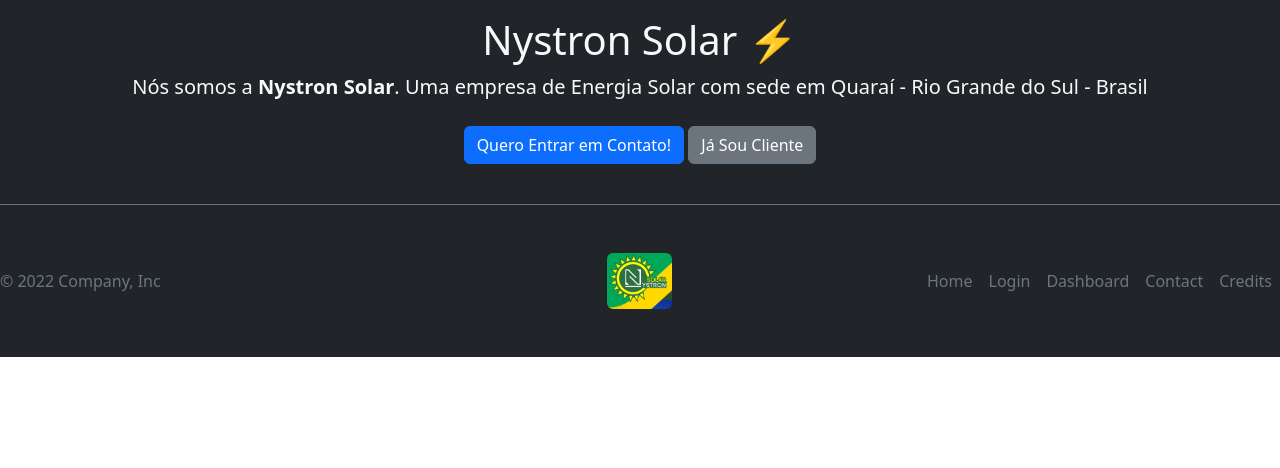
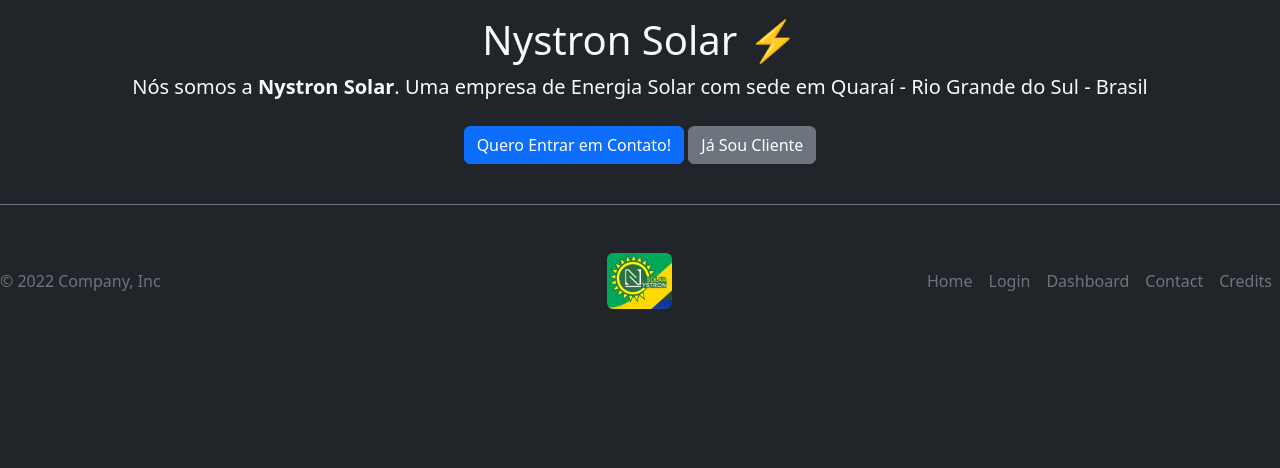
Before and after one commit to NystronSolar/Web, a Symfony app: template templates/index.html.twig in a window 1280 px wide. Shown: the top 468 px of the page. Run offline with Twig, Linux system fonts and the light colour scheme; the template is opened without the code that fills it, so the values that code supplies are empty; some libraries are stand-ins or nearby versions.

Commit message:
feat: add Dark Theme

```diff
--- a/templates/admin/clients/index.html.twig
+++ b/templates/admin/clients/index.html.twig
@@ -9,7 +9,7 @@
 {% block header %}{% endblock %}
 
 {% block main %}
-	<main class="bg-dark p-3">
+	<main class="p-3">
 		<h1 class="text-white">All Clients</h1>
 		{% for message in app.flashes('success') %}
 			<div class="alert alert-success">
--- a/templates/admin/clients/show.html.twig
+++ b/templates/admin/clients/show.html.twig
@@ -10,7 +10,7 @@
 {% block header %}{% endblock %}
 
 {% block main %}
-	<main class="bg-dark p-3 text-white">
+	<main class="p-3 text-white">
 		<a href="{{ path('app.admin.clients.index') }}">Back to Index</a>
 		<h1>{{ client.name }}</h1>
 		<p>
--- a/templates/admin/index.html.twig
+++ b/templates/admin/index.html.twig
@@ -7,7 +7,7 @@
 {% endblock %}
 
 {% block main %}
-	<main class="bg-dark p-3">
+	<main class="p-3">
 		<h1 class="text-white">Admin Dashboard</h1>
 		<p>Here, you can manage all the system.</p>
 		<div class="list-group list-group-dark">
--- a/templates/base.html.twig
+++ b/templates/base.html.twig
@@ -1,5 +1,5 @@
 <!DOCTYPE html>
-<html lang="pt-BR">
+<html lang="pt-BR" data-bs-theme="dark">
 
 <head>
     <meta charset="UTF-8">
@@ -25,7 +25,7 @@
     {% block header %}{% endblock %}
     {% block main %}{% endblock %}
     {% block footer %}
-        <footer class="d-flex flex-wrap justify-content-between align-items-center py-5 border-top border-secondary bg-dark">
+        <footer class="d-flex flex-wrap justify-content-between align-items-center py-5 border-top border-secondary">
             <p class="col-md-4 mb-0 text-secondary">© 2022 Company, Inc</p>
 
             <a href="/" class="col-md-4 d-flex align-items-center justify-content-center mb-3 mb-md-0 me-md-auto link-dark text-decoration-none">
--- a/templates/dashboard/index.html.twig
+++ b/templates/dashboard/index.html.twig
@@ -9,7 +9,7 @@
 {% endblock %}
 
 {% block header %}
-	<header class="navbar navbar-dark sticky-top bg-dark flex-md-nowrap p-0 shadow">
+	<header class="navbar navbar-dark sticky-top flex-md-nowrap p-0 shadow">
 		<a class="navbar-brand col-md-3 col-lg-2 me-0 px-3 fs-6" href="#">Nystron Solar - Dashboard</a>
 		<button class="navbar-toggler position-absolute d-md-none collapsed" type="button" data-bs-toggle="collapse" data-bs-target="#sidebarMenu" aria-controls="sidebarMenu" aria-expanded="false" aria-label="Toggle navigation">
 			<span class="navbar-toggler-icon"></span>
@@ -59,7 +59,8 @@
 			<p>Welcome to Your Dashboard. Here, you can access all your installation data: Electric Bills and Solar Generation.</p>
 			{% if is_admin %}
 				<h2 class="h3">You are an Admin! 😎</h2>
-				<p>Check out your <a href="{{ path('app.admin.index') }}">Admin Page</a>!</p>
+				<p>Check out your
+					<a href="{{ path('app.admin.index') }}">Admin Page</a>!</p>
 			{% endif %}
 		</div>
 
--- a/templates/index.html.twig
+++ b/templates/index.html.twig
@@ -7,7 +7,7 @@
 {% endblock %}
 
 {% block main %}
-	<main class="bg-dark p-3 text-light">
+	<main class="p-3 text-light">
 		<section class="jumbotron text-center">
 			<div class="container">
 				<h1 class="jumbotron-heading">Nystron Solar ⚡</h1>
```
